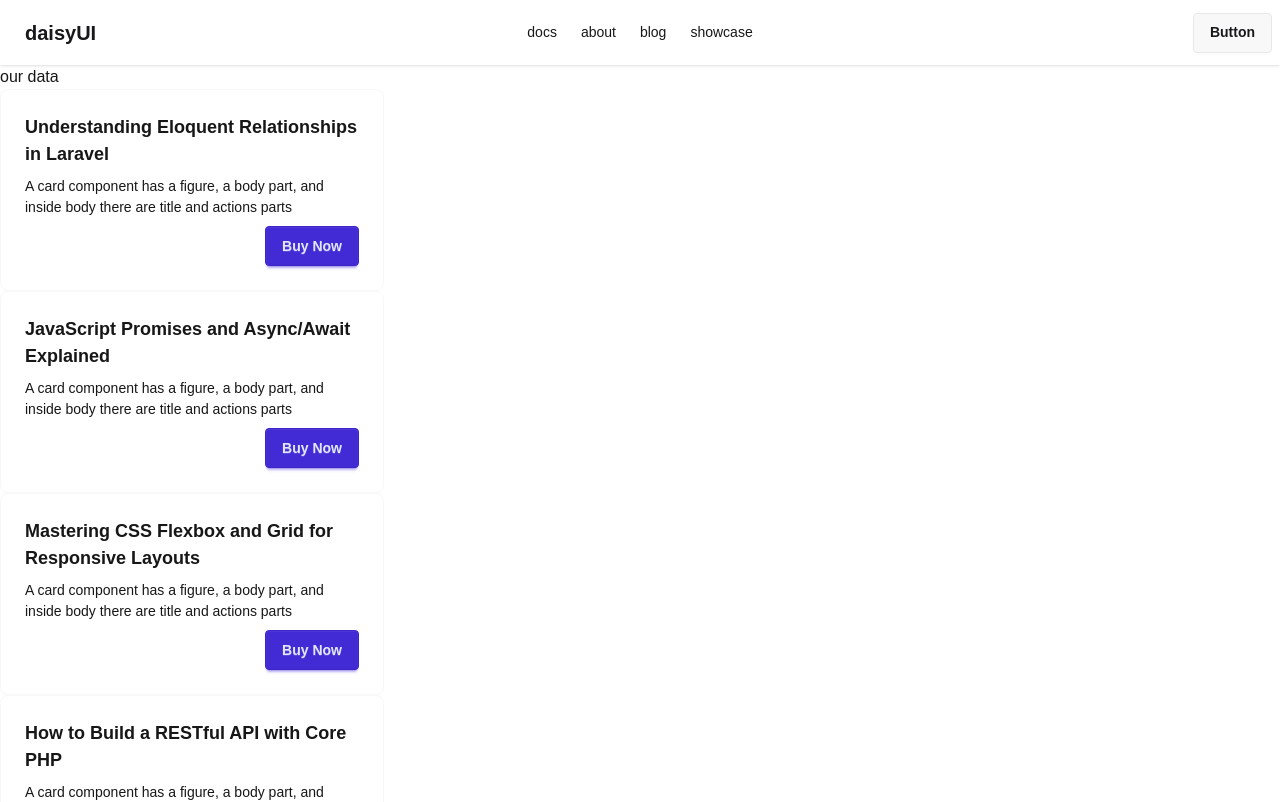
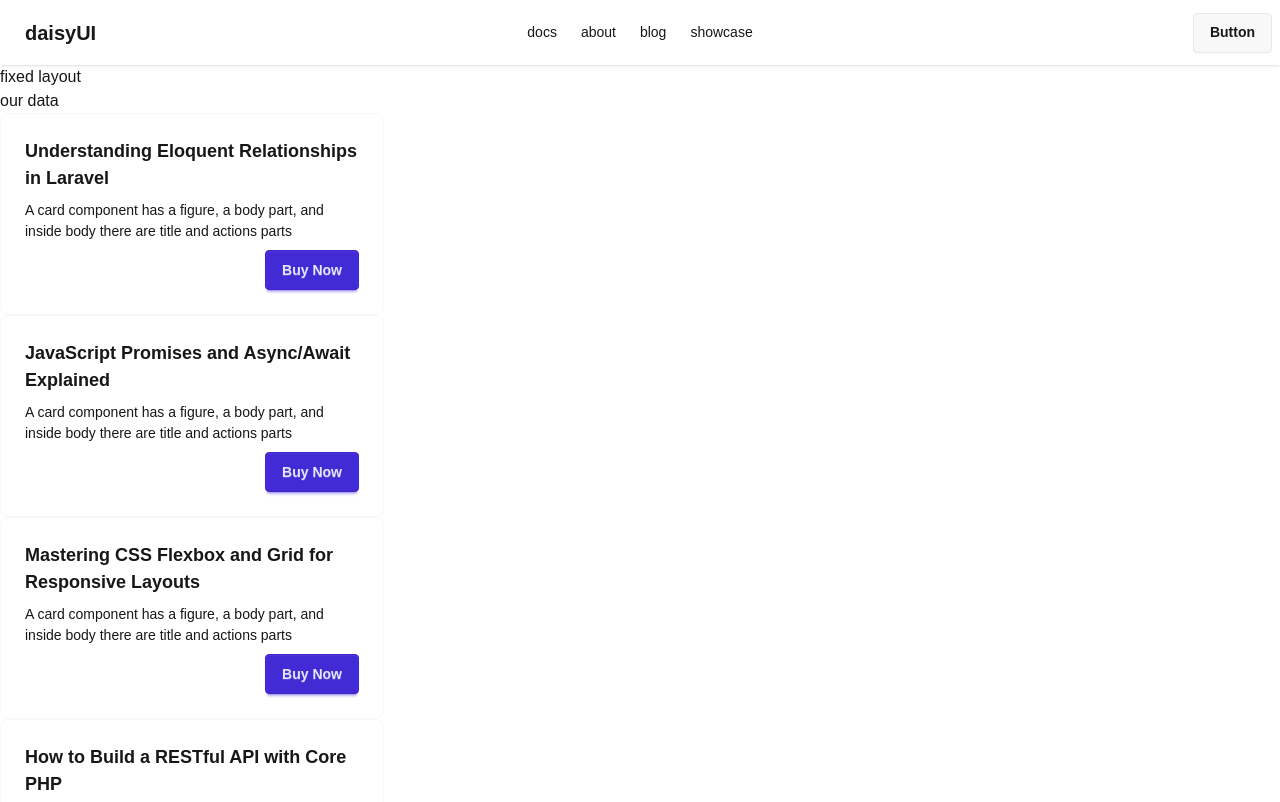
Before and after one commit to touhidx/nextjs-fundamentals-mastery, a Next.js app: page /blogs in a window 1280 px wide. Shown: the top 802 px of the page. Built offline with nearby package versions, Linux system fonts and the light colour scheme.

Commit message:
learn about the layout

```diff
--- a/src/app/blogs/[postId]/page.tsx
+++ b/src/app/blogs/[postId]/page.tsx
@@ -1,10 +1,29 @@
 import React from "react";
 
-const PostDetailsPage = () => {
+interface PostProps {
+  id: number;
+  title: string;
+  slug: string;
+  excerpt: string;
+  content: string;
+  category: string;
+  author: string;
+  createdAt: string;
+}
+
+const PostDetailsPage = async ({ params }: PostProps) => {
+  const { postId } = await params;
+  const post = (blogs as PostProps).find(
+    (post) => post.id === parseInt(postId),
+  );
   return (
-    <div>
-      <h1>hello world</h1>
-    </div>
+    <>
+      {post && (
+        <div>
+          <h1>showing post id no : {postId}</h1>
+        </div>
+      )}
+    </>
   );
 };
 
--- /dev/null
+++ b/src/app/blogs/layout.tsx
@@ -0,0 +1,12 @@
+import React from "react";
+
+const PsotLayout = ({ children }) => {
+  return (
+    <div>
+      <div>fixed layout </div>
+      <div>{children}</div>
+    </div>
+  );
+};
+
+export default PsotLayout;
--- a/src/app/blogs/page.tsx
+++ b/src/app/blogs/page.tsx
@@ -2,7 +2,6 @@
 
 import Post from "../compnents/Post";
 
-const BlogPage = () => {
 const blogs = [
   {
     id: 1,
@@ -65,6 +64,7 @@ const BlogPage = () => {
     createdAt: "2026-09-15",
   },
 ];
+const BlogPage = () => {
   return (
     <div>
       <h1>our data</h1>
```
Lines whose indentation alone changed are shown as unchanged.
